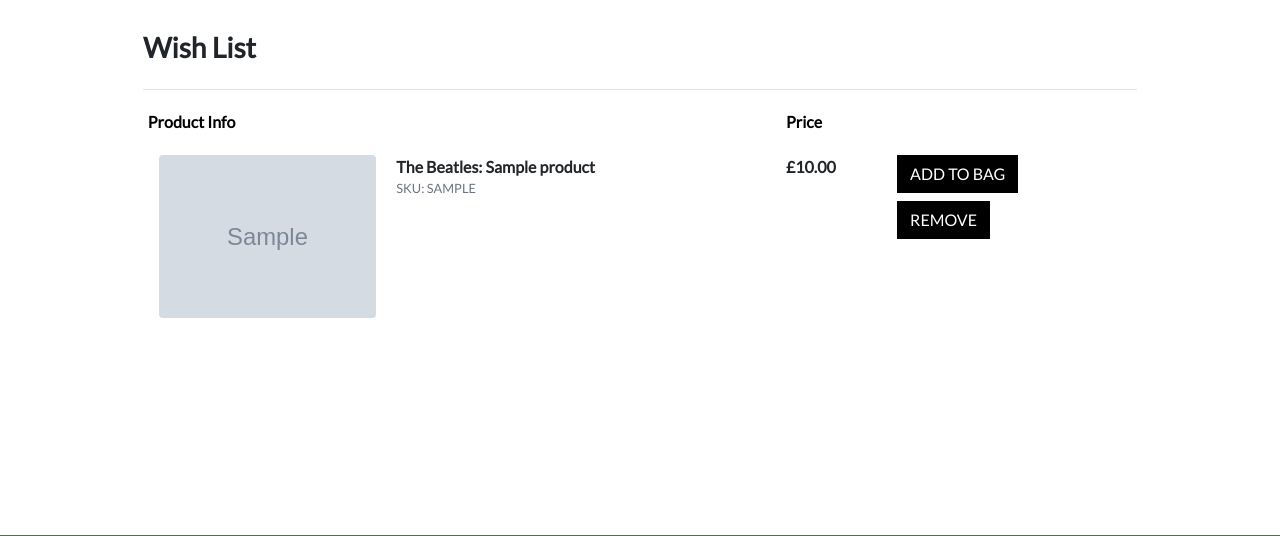
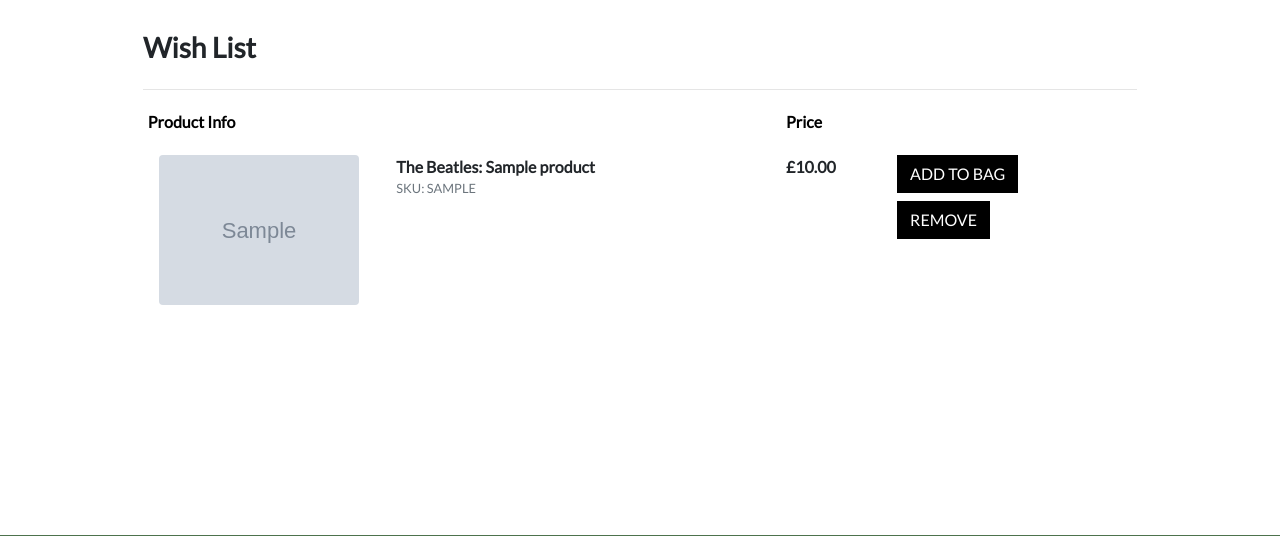
Before and after one commit to peejaywk/VinylRack, a Django app: page /wishlist/ in a window 1280 px wide. Shown: the part 165-701 px from the top of the page. Run offline with Django 3.2, Linux system fonts and the light colour scheme; a user stored in the database is signed in; data comes from the database, SQL or seed files in the repository; tables that the repository leaves empty hold one stand-in row (values such as "Sample post"); grey boxes marked "Sample" are stand-in pictures; parts of the project's set-up code (start-up, migrations or seed data) failed here and were passed over; some libraries are stand-ins or nearby versions.

Commit message:
Restrict the maximum image size on the wishlist page

```diff
--- a/static/css/base.css
+++ b/static/css/base.css
@@ -298,6 +298,13 @@ input[name='q']::placeholder {
     border-radius: 0;
 }
 
+/* ----- Wishlist ----- */
+.img_wishlist {
+    width: 100%;
+    max-width: 200px;
+    height: auto;
+}
+
 /* -------------------------------- Media Queries */
 
 /* Slightly larger container on xl screens */
--- a/wishlist/templates/wishlist/wishlist.html
+++ b/wishlist/templates/wishlist/wishlist.html
@@ -26,11 +26,11 @@
                         <td class="p-3 w-25">
                             {% if product.image %}
                                 <a href="{% url 'product_detail' product.id %}">
-                                    <img class="img-fluid rounded" src="{{ product.image.url }}" alt="{{ product.album_title }}">
+                                    <img class="img-fluid rounded img_wishlist" src="{{ product.image.url }}" alt="{{ product.album_title }}">
                                 </a>
                             {% else %}
                                 <a href="{% url 'product_detail' product.id %}">
-                                    <img class="img-fluid rounded" src="{{ MEDIA_URL }}noimage.png" alt="{{ product.album_title }}">
+                                    <img class="img-fluid rounded img_wishlist" src="{{ MEDIA_URL }}noimage.png" alt="{{ product.album_title }}">
                                 </a>
                             {% endif %}
                         </td>
```
